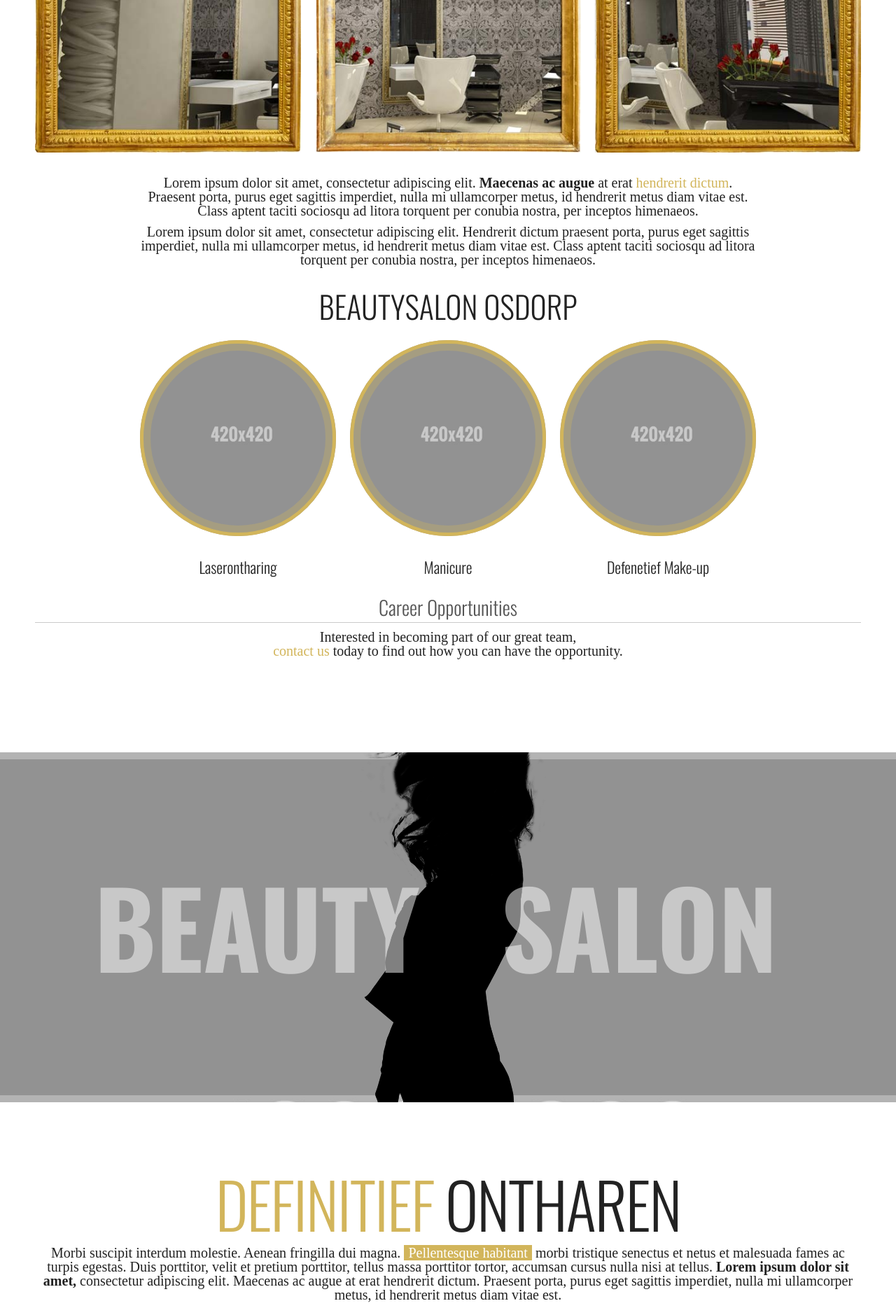
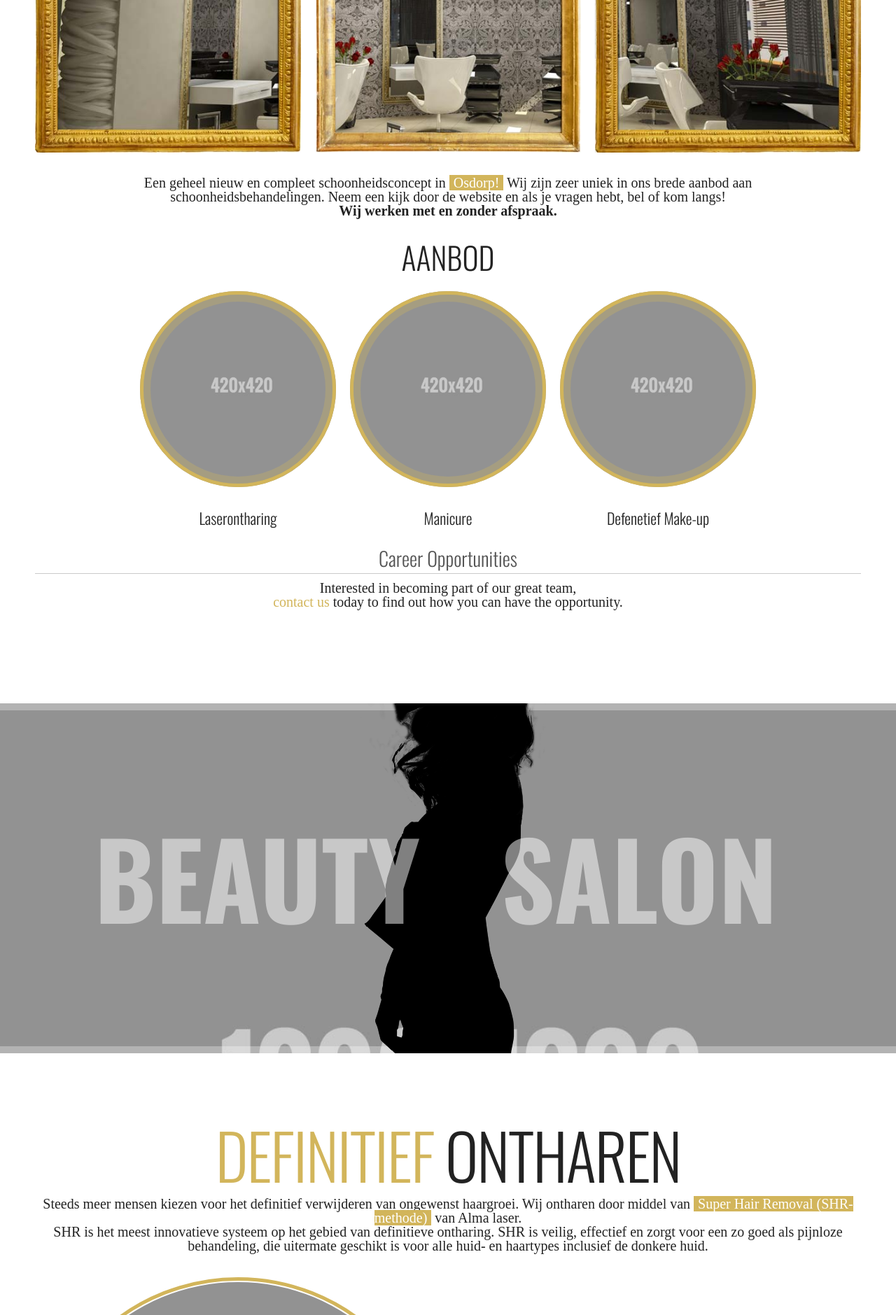
Before and after one commit to ayegemen/beautyosdorp, a Flask app: page / in a window 1280 px wide. Shown: the part 1169-3048 px from the top of the page at 70% size. Run offline with Flask 2, Linux system fonts and the light colour scheme; some libraries are stand-ins or nearby versions.

Commit message:
changed definitief ontharen

```diff
--- a/templates/index.html
+++ b/templates/index.html
@@ -164,13 +164,18 @@
 
             <div class="twelve columns offset-by-two">
                 <div class="introtext">
-                    <p>Lorem ipsum dolor sit amet, consectetur adipiscing elit. <strong>Maecenas ac augue</strong> at erat <a href="#homepage">hendrerit dictum</a>. Praesent porta, purus eget sagittis imperdiet, nulla mi ullamcorper metus, id hendrerit metus diam vitae est. Class aptent taciti sociosqu ad litora torquent per conubia nostra, per inceptos himenaeos.</p>
-                    <p>Lorem ipsum dolor sit amet, consectetur adipiscing elit. Hendrerit dictum praesent porta, purus eget sagittis imperdiet, nulla mi ullamcorper metus, id hendrerit metus diam vitae est. Class aptent taciti sociosqu ad litora torquent per conubia nostra, per inceptos himenaeos.</p>
-                </div>
-            </div>
-
-            <div class="sixteen columns">
-                <h2>Beautysalon Osdorp</h2>
+                    <!-- <p>Lorem ipsum dolor sit amet, consectetur adipiscing elit. <strong>Maecenas ac augue</strong> at erat <a href="#homepage">hendrerit dictum</a>. Praesent porta, purus eget sagittis imperdiet, nulla mi ullamcorper metus, id hendrerit metus diam vitae est. Class aptent taciti sociosqu ad litora torquent per conubia nostra, per inceptos himenaeos.</p>
+                    <p>Lorem ipsum dolor sit amet, consectetur adipiscing elit. Hendrerit dictum praesent porta, purus eget sagittis imperdiet, nulla mi ullamcorper metus, id hendrerit metus diam vitae est. Class aptent taciti sociosqu ad litora torquent per conubia nostra, per inceptos himenaeos.</p> -->
+                    <p>Een geheel nieuw en compleet schoonheidsconcept in <a href="#contact" class="highlight">Osdorp!</a>
+                    Wij zijn zeer uniek in ons brede aanbod aan schoonheidsbehandelingen.
+                    Neem een kijk door de website en als je vragen hebt, bel of kom langs!<br />
+                    <strong>Wij werken met en zonder afspraak.</strong>
+                    </p>
+                </div>
+            </div>
+
+            <div class="sixteen columns">
+                <h2>Aanbod</h2>
             </div>
 
             <div class="four columns offset-by-two">
@@ -224,7 +229,10 @@
             <div class="sixteen columns">
                 <h1><span>Definitief</span>  ontharen</h1>
                 <div class="introtext">
-                    <p>Morbi suscipit interdum molestie. Aenean fringilla dui magna. <span class="highlight">Pellentesque habitant</span> morbi tristique senectus et netus et malesuada fames ac turpis egestas. Duis porttitor, velit et pretium porttitor, tellus massa porttitor tortor, accumsan cursus nulla nisi at tellus. <strong>Lorem ipsum dolor sit amet,</strong> consectetur adipiscing elit. Maecenas ac augue at erat hendrerit dictum. Praesent porta, purus eget sagittis imperdiet, nulla mi ullamcorper metus, id hendrerit metus diam vitae est.</p>
+                    <!-- <p>Morbi suscipit interdum molestie. Aenean fringilla dui magna. <span class="highlight">Pellentesque habitant</span> morbi tristique senectus et netus et malesuada fames ac turpis egestas. Duis porttitor, velit et pretium porttitor, tellus massa porttitor tortor, accumsan cursus nulla nisi at tellus. <strong>Lorem ipsum dolor sit amet,</strong> consectetur adipiscing elit. Maecenas ac augue at erat hendrerit dictum. Praesent porta, purus eget sagittis imperdiet, nulla mi ullamcorper metus, id hendrerit metus diam vitae est.</p> -->
+                    <p>Steeds meer mensen kiezen voor het definitief verwijderen van ongewenst haargroei. Wij ontharen door middel van <span class="highlight"> Super Hair Removal (SHR-methode)</span> van Alma laser. <br />
+                    SHR is het meest innovatieve systeem op het gebied van definitieve ontharing. SHR is veilig, effectief en zorgt voor een zo goed als pijnloze behandeling, die uitermate geschikt is voor alle huid- en haartypes inclusief de donkere huid.
+                    </p>
                 </div>
             </div>
         </div>
@@ -237,8 +245,21 @@
                 </div>
             </div>
 
-            <div class="eight columns awardsListing">
-                <h2>Salon Awards</h2>
+            <div class="eight columns"> <!-- awardsListing -->
+                <br />
+                <br />
+                <br />
+                <br />
+                <div class="introtext">
+                    <h2>Intense Pulsed Light (IPL)</h2>
+                    <p>Deze nieuwe technologie laat een bewegende behandelmethode toe. Dit betekent dat we met het handstuk over de behandelzone glijden. De huid wordt verwarmd en de saffieren contactkoeling beschermt de huid.
+                    </p>
+                    <p>Dankzij deze methode hoeft u nooit meer te scheren, epileren of te harsen, dat is toch iets wat u ook al altijd heeft gewild?
+                    </p>
+                    <p>Eerst ervaren hoe het voelt? Dat kan!Je kan bij ons vrijblijvend en gratis proberen hoe een flits voelt op de huid.
+                    </p>
+                </div>
+                <!-- <h2>Salon Awards</h2>
                 <h3>Hair Expo</h3>
                 <ul>
                     <li><span>Winner – excellence in salon marketing.</span></li>
@@ -265,7 +286,8 @@
                 <h3>Hair Awards</h3>
                 <ul>
                     <li><span>Winner – salon business of the year.</span></li>
-                </ul>
+                </ul>                    -->
+
             </div>
 
             <div class="sixteen columns ">
```
